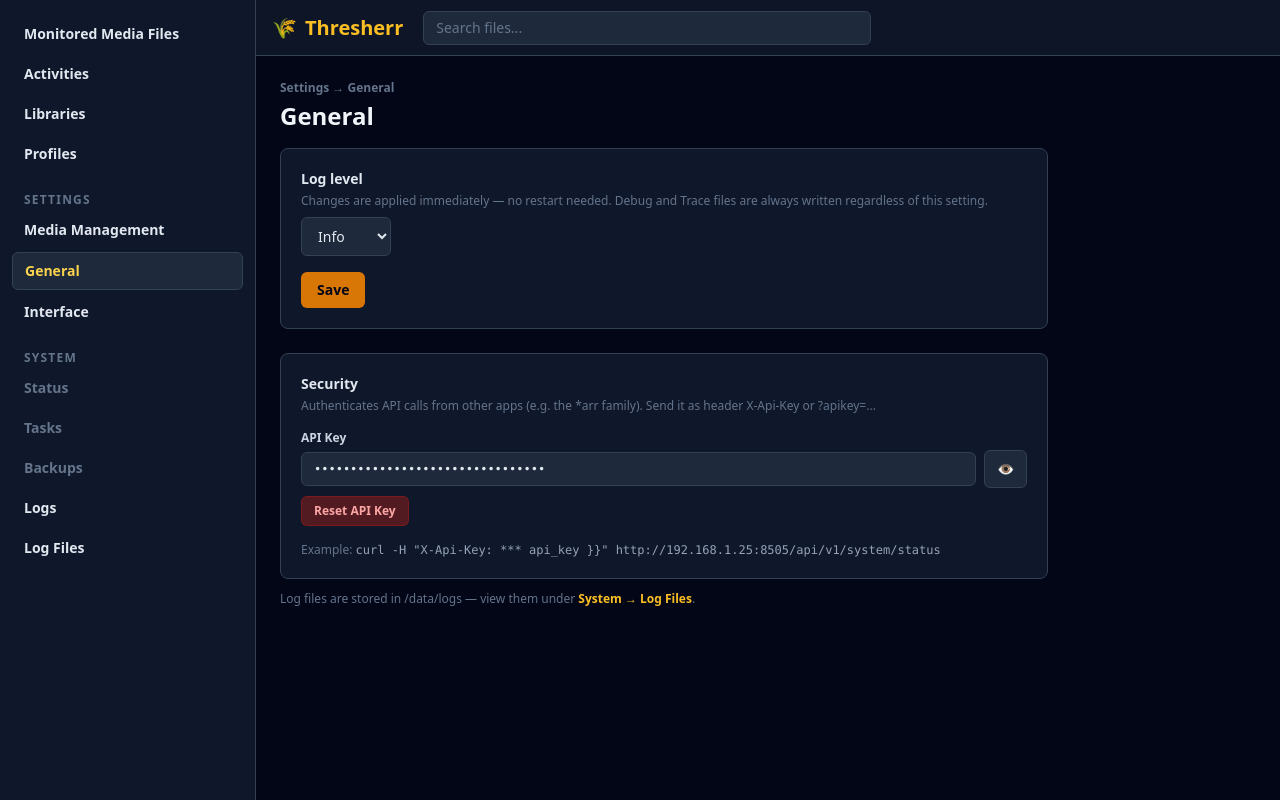
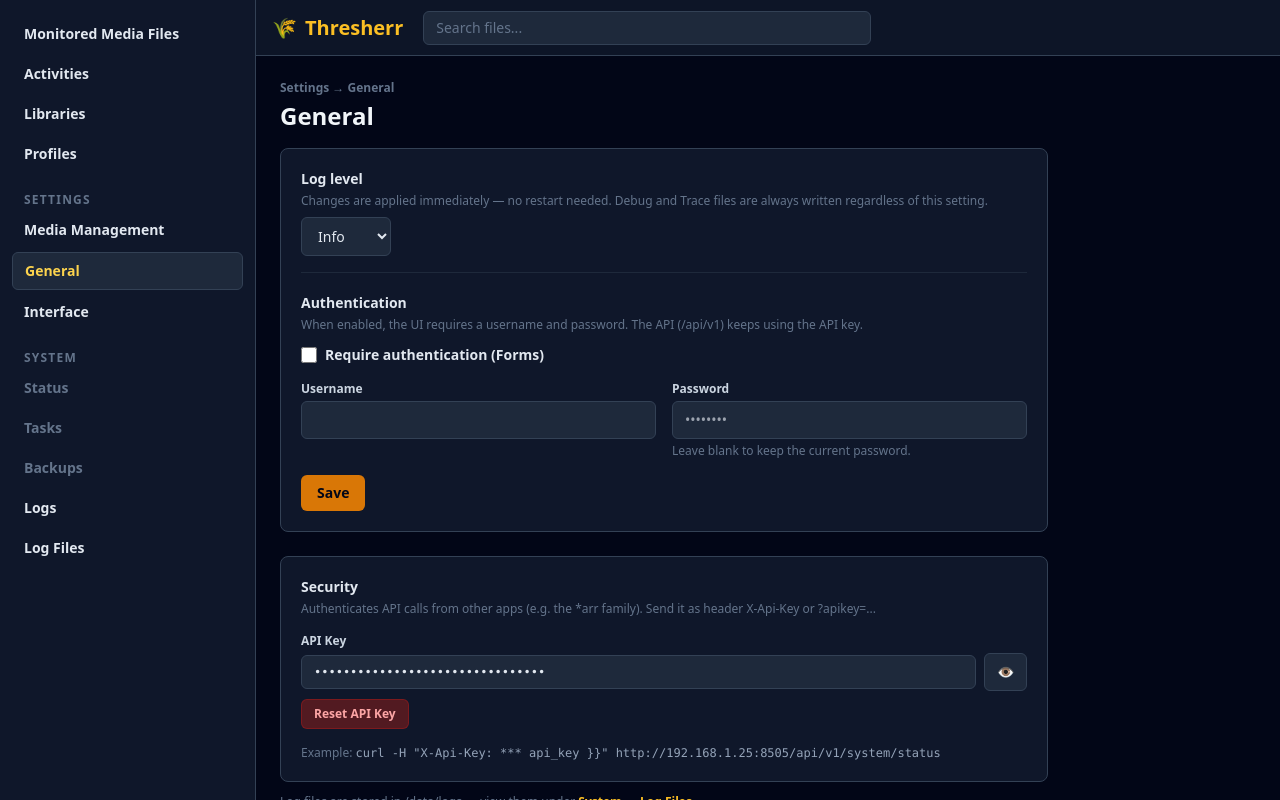
Before and after one commit to aitorti/thresherr, a FastAPI app: page /settings/general in a window 1280 px wide. Run offline with FastAPI, Linux system fonts and the light colour scheme; parts of the project's set-up code (start-up, migrations or seed data) failed here and were passed over; some libraries are stand-ins or nearby versions.

Commit message:
feat(auth): UI authentication (Forms) + login/logout, *arr style
- Settings -> General -> Security -> Authentication: enable toggle +
  username + password (PBKDF2-SHA256 hash, no new dependencies).
- Sessions table (token, created_at, expires_at, 30-day validity);
  HttpOnly SameSite=Lax cookie.
- auth middleware: /login and /api/v1 (API key) are public; everything
  else requires a valid session (HTML -> redirect to /login?next=...,
  API -> 401). Topbar user menu shows username + Logout when enabled.
- Only activates with valid credentials; auth_enabled=0/absent disables
  (robust against clients sending 0 explicitly).
- Login page standalone with brand; i18n en/es.
- Validated end-to-end on .25 (enable, bad/good login, cookie, logout,
  API key independent, disable). Left disabled by default.

```diff
--- a/app/main.py
+++ b/app/main.py
@@ -1,5 +1,5 @@
 from fastapi import FastAPI, Request, Form, Depends, HTTPException, Query, Body
-from fastapi.responses import HTMLResponse, RedirectResponse, FileResponse
+from fastapi.responses import HTMLResponse, RedirectResponse, FileResponse, JSONResponse
 from fastapi.templating import Jinja2Templates
 from fastapi import APIRouter
 from sqlalchemy.orm import Session
@@ -27,7 +27,8 @@
 import time
 import hmac
 import secrets
-from datetime import datetime
+import hashlib
+from datetime import datetime, timedelta, timezone
 from urllib.parse import quote
 
 APP_VERSION = "0.1.0"
@@ -134,7 +135,116 @@
     context["lang"] = lang
     context["languages"] = i18n.LANGUAGES
     context["fmt_dt"] = _make_fmt_dt(db)
+    context["current_user"] = _current_user(db, request)
+    context["auth_enabled"] = _get_setting(db, "auth_enabled", "0") == "1"
     return templates.TemplateResponse(request=request, name=name, context=context)
+
+
+# -------------------------------------------------
+# UI Authentication (*arr style: Authentication: Forms)
+# -------------------------------------------------
+
+SESSION_COOKIE = "thresherr_session"
+SESSION_DAYS = 30
+_PBKDF2_ITERATIONS = 200_000
+
+
+def hash_password(password: str) -> str:
+    """PBKDF2-SHA256 with a random salt: 'salt$hex'."""
+    salt = secrets.token_hex(16)
+    digest = hashlib.pbkdf2_hmac(
+        "sha256", password.encode(), salt.encode(), _PBKDF2_ITERATIONS
+    )
+    return f"{salt}${digest.hex()}"
+
+
+def verify_password(password: str, stored: str) -> bool:
+    try:
+        salt, expected = stored.split("$", 1)
+        digest = hashlib.pbkdf2_hmac(
+            "sha256", password.encode(), salt.encode(), _PBKDF2_ITERATIONS
+        )
+        return hmac.compare_digest(digest.hex(), expected)
+    except Exception:
+        return False
+
+
+def create_session(db: Session) -> str:
+    """Create a session row and return its token."""
+    token = secrets.token_urlsafe(32)
+    now = datetime.now(timezone.utc).replace(tzinfo=None)
+    db.add(
+        models.UserSession(
+            token=token,
+            created_at=now,
+            expires_at=now + timedelta(days=SESSION_DAYS),
+        )
+    )
+    db.commit()
+    return token
+
+
+def _current_user(db: Session, request: Request) -> str | None:
+    """Username for the request session, or None (auth disabled or invalid)."""
+    if _get_setting(db, "auth_enabled", "0") != "1":
+        return None
+    token = request.cookies.get(SESSION_COOKIE)
+    if not token:
+        return None
+    row = (
+        db.query(models.UserSession)
+        .filter(models.UserSession.token == token)
+        .first()
+    )
+    if not row:
+        return None
+    if row.expires_at < datetime.now(timezone.utc).replace(tzinfo=None):
+        db.delete(row)
+        db.commit()
+        return None
+    return _get_setting(db, "auth_username", "") or None
+
+
+def delete_session(db: Session, token: str) -> None:
+    row = (
+        db.query(models.UserSession)
+        .filter(models.UserSession.token == token)
+        .first()
+    )
+    if row:
+        db.delete(row)
+        db.commit()
+
+
+@app.middleware("http")
+async def auth_middleware(request: Request, call_next):
+    """
+    Enforce UI authentication when enabled (Settings -> General -> Security).
+
+    Public: /login and /api/v1/* (API-key authenticated). Everything else
+    requires a valid session cookie; HTML requests are redirected to the
+    login page, API requests get 401.
+    """
+    path = request.url.path
+    if path == "/login" or path.startswith("/api/v1"):
+        return await call_next(request)
+
+    db = SessionLocal()
+    try:
+        if _get_setting(db, "auth_enabled", "0") == "1":
+            token = request.cookies.get(SESSION_COOKIE)
+            if _current_user(db, request) is None:
+                if path.startswith("/api/"):
+                    return JSONResponse(
+                        {"detail": "Not authenticated"}, status_code=401
+                    )
+                return RedirectResponse(
+                    url="/login?next=" + quote(path), status_code=303
+                )
+    finally:
+        db.close()
+
+    return await call_next(request)
 
 
 # -------------------------------------------------
@@ -1103,12 +1213,17 @@
         log_level=get_log_level(),
         log_dir=LOG_DIR,
         api_key=get_api_key(db),
+        auth_enabled_setting=_get_setting(db, "auth_enabled", "0"),
+        auth_username=_get_setting(db, "auth_username", ""),
     )
 
 
 @app.post("/settings/general")
 async def save_settings_general(
     log_level: str = Form(...),
+    auth_enabled: str = Form(None),
+    auth_username: str = Form(""),
+    auth_password: str = Form(""),
     db: Session = Depends(get_db),
 ):
     try:
@@ -1116,8 +1231,110 @@
     except ValueError:
         raise HTTPException(status_code=400, detail="Invalid log level")
     ui_logger.info("Log level changed to %s (runtime, no restart)", applied)
+
+    # Authentication (*arr style)
+    username = auth_username.strip()
+    _set_setting(db, "auth_username", username)
+    if auth_password:
+        _set_setting(db, "auth_password_hash", hash_password(auth_password))
+        ui_logger.info("Auth password updated")
+
+    has_credentials = bool(username) and bool(
+        _get_setting(db, "auth_password_hash", "")
+    )
+    want_auth = auth_enabled == "1"
+    if want_auth and has_credentials:
+        _set_setting(db, "auth_enabled", "1")
+        ui_logger.info("UI authentication ENABLED")
+    else:
+        _set_setting(db, "auth_enabled", "0")
+        if want_auth and not has_credentials:
+            ui_logger.warning(
+                "Auth enable requested but username/password missing; keeping auth off"
+            )
     db.commit()
     return RedirectResponse(url="/settings/general", status_code=303)
+
+
+# -------------------------------------------------
+# Login / Logout
+# -------------------------------------------------
+
+@app.get("/login", response_class=HTMLResponse)
+async def login_page(
+    request: Request,
+    next: str = "",
+    error: str = "",
+):
+    # Already authenticated? Go straight to the app
+    db = SessionLocal()
+    try:
+        if _current_user(db, request) is not None:
+            return RedirectResponse(url=next or "/", status_code=303)
+    finally:
+        db.close()
+    return templates.TemplateResponse(
+        request=request,
+        name="login.html",
+        context={
+            "next": next if next.startswith("/") else "",
+            "error": error,
+            "t": i18n.translator(i18n.DEFAULT_LANGUAGE),
+        },
+    )
+
+
+@app.post("/login")
+async def login_submit(
+    request: Request,
+    username: str = Form(...),
+    password: str = Form(...),
+    next: str = Form(""),
+):
+    db = SessionLocal()
+    try:
+        stored_hash = _get_setting(db, "auth_password_hash", "") or ""
+        expected_user = _get_setting(db, "auth_username", "") or ""
+        if (
+            _get_setting(db, "auth_enabled", "0") == "1"
+            and username == expected_user
+            and stored_hash
+            and verify_password(password, stored_hash)
+        ):
+            token = create_session(db)
+            ui_logger.info("User logged in: %s", username)
+            resp = RedirectResponse(
+                url=next if next.startswith("/") else "/", status_code=303
+            )
+            resp.set_cookie(
+                SESSION_COOKIE,
+                token,
+                max_age=SESSION_DAYS * 86400,
+                httponly=True,
+                samesite="lax",
+                path="/",
+            )
+            return resp
+    finally:
+        db.close()
+
+    ui_logger.warning("Failed login attempt for user: %s", username)
+    return RedirectResponse(url="/login?error=invalid", status_code=303)
+
+
+@app.post("/logout")
+async def logout_submit(request: Request):
+    token = request.cookies.get(SESSION_COOKIE)
+    if token:
+        db = SessionLocal()
+        try:
+            delete_session(db, token)
+        finally:
+            db.close()
+    ui_logger.info("User logged out")
+    resp = RedirectResponse(url="/login", status_code=303)
+    resp.delete_cookie(SESSION_COOKIE, path="/")
+    return resp
 
 
 @app.post("/settings/api-key/reset")
--- a/app/templates/settings_general.html
+++ b/app/templates/settings_general.html
@@ -16,6 +16,42 @@
         <option value="debug" {% if log_level == 'debug' %}selected{% endif %}>Debug</option>
         <option value="trace" {% if log_level == 'trace' %}selected{% endif %}>Trace</option>
       </select>
+    </div>
+
+    <div class="border-t border-slate-800 pt-5">
+      <h2 class="text-sm font-bold text-slate-200 mb-1">{{ t('auth.authentication') }}</h2>
+      <p class="text-xs text-slate-500 mb-3">{{ t('auth.authentication_hint') }}</p>
+
+      <label class="flex items-center gap-2 cursor-pointer mb-4">
+        <input type="checkbox" name="auth_enabled" value="1"
+               {% if auth_enabled_setting == '1' %}checked{% endif %}
+               class="w-4 h-4 accent-amber-500">
+        <span class="text-sm font-semibold text-slate-200">{{ t('auth.enabled') }}</span>
+      </label>
+
+      <div class="grid grid-cols-1 sm:grid-cols-2 gap-4">
+        <div>
+          <label for="auth_username" class="block text-xs font-bold text-slate-300 mb-1">{{ t('auth.username') }}</label>
+          <input
+            type="text"
+            name="auth_username"
+            value="{{ auth_username }}"
+            autocomplete="username"
+            class="w-full bg-slate-800 border border-slate-700 rounded-md px-3 py-2 text-sm text-slate-200 focus:outline-none focus:border-amber-500"
+          >
+        </div>
+        <div>
+          <label for="auth_password" class="block text-xs font-bold text-slate-300 mb-1">{{ t('auth.password') }}</label>
+          <input
+            type="password"
+            name="auth_password"
+            placeholder="••••••••"
+            autocomplete="new-password"
+            class="w-full bg-slate-800 border border-slate-700 rounded-md px-3 py-2 text-sm text-slate-200 focus:outline-none focus:border-amber-500"
+          >
+          <p class="text-xs text-slate-500 mt-1">{{ t('auth.password_hint') }}</p>
+        </div>
+      </div>
     </div>
 
     <button type="submit"
```
Also changed, not shown: app/i18n/en.json (+9 -0 lines), app/i18n/es.json (+9 -0 lines), app/models.py (+12 -0 lines), app/templates/login.html (added, +54 -0 lines).
